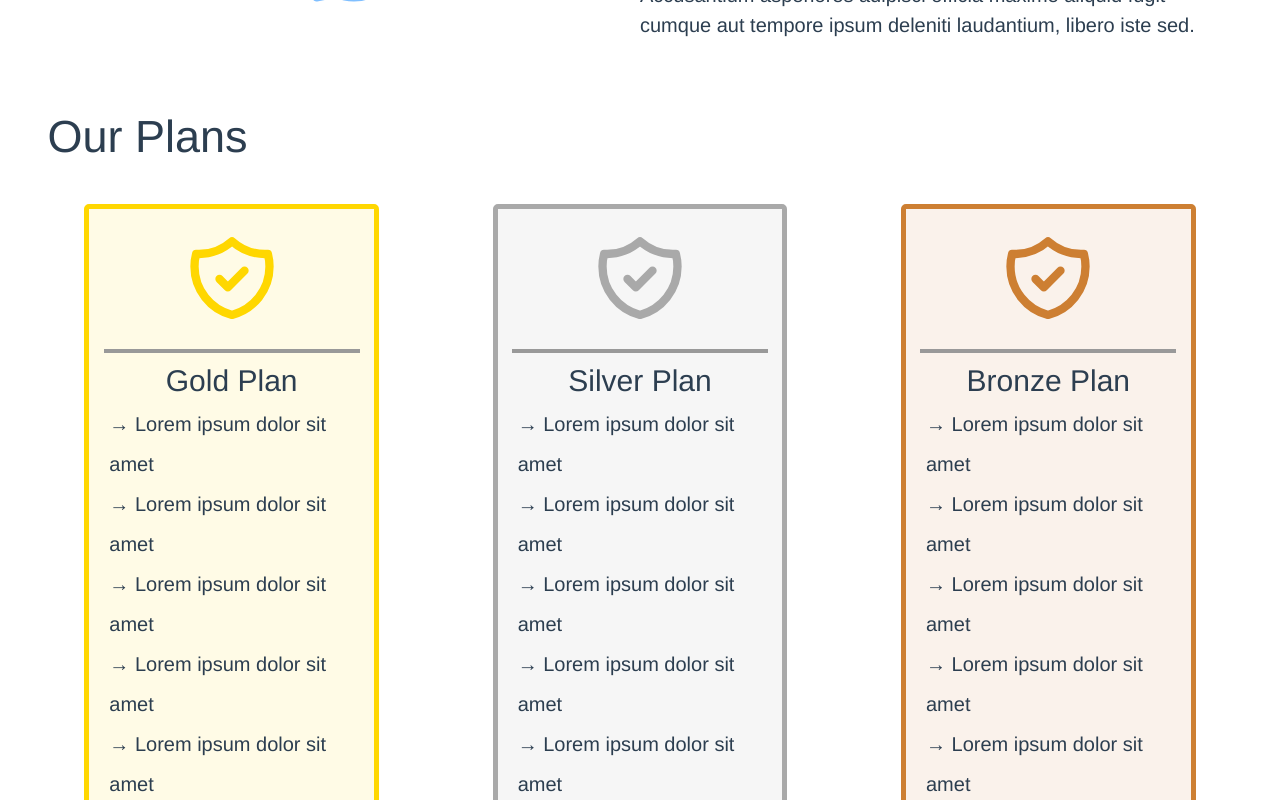
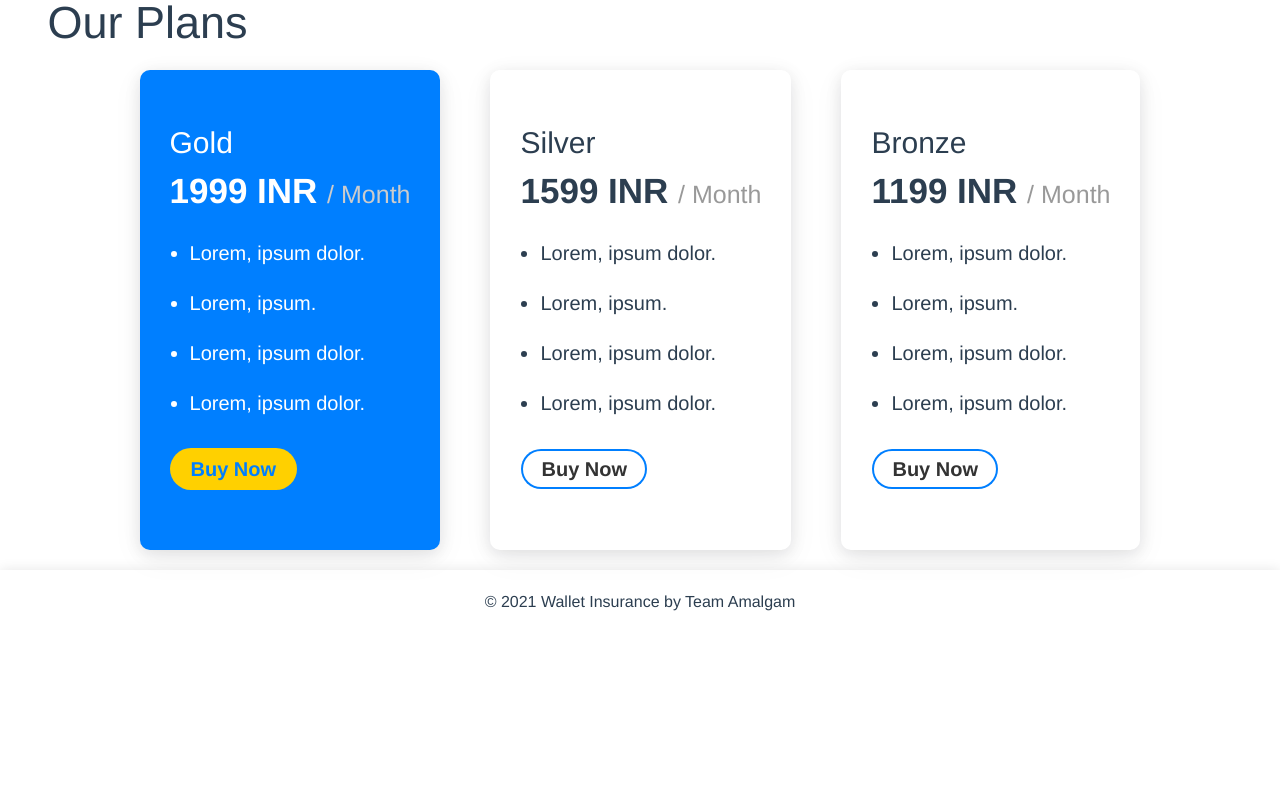
Before and after one commit to Surajit05021997/wallet-insurance, a Vue app: page / in a window 1280 px wide. Shown: the part 1340-2140 px from the top of the page. After the commit the page ends 1984 px from the top, so only its background shows below. Built offline with nearby package versions, Linux system fonts and the light colour scheme.

Commit message:
Added new feature and design changes

```diff
--- a/src/components/AppFeature.vue
+++ b/src/components/AppFeature.vue
@@ -76,7 +76,7 @@ export default {
     margin-bottom:1rem;
   }
   .feature-description p {
-    font-size: 2rem;
+    font-size: 1.8rem;
     line-height: 3rem;
   }
 </style>
--- a/src/components/AppFooter.vue
+++ b/src/components/AppFooter.vue
@@ -3,7 +3,6 @@
     <div class="footer-text">
       <p>&copy; 2021 Wallet Insurance by Team Amalgam</p>
     </div>
-    <div class="empty-block"></div>
   </footer>
 </template>
 
@@ -15,15 +14,12 @@ export default {
 
 <style scoped>
   .footer-text {
-    background: linear-gradient(#fff, #80bfff);
+    /* background: linear-gradient(#fff, #80bfff); */
+    box-shadow: rgb(0 0 0 / 10%) 0px 0px 12px 0px;
     text-align: center;
     padding: 2rem;
   }
   .app-footer p {
-    font-size: 2rem;
-  }
-  .empty-block {
-    height: 1rem;
-    background-color: #007fff;
+    font-size: 1.6rem;
   }
 </style>
--- a/src/components/AppPlans.vue
+++ b/src/components/AppPlans.vue
@@ -3,56 +3,50 @@
     <div class="container">
       <h2>Our Plans</h2>
       <div class="plans">
-        <div class="plan">
-        <div class="plan-card gold-card">
-          <svg xmlns="http://www.w3.org/2000/svg" class="icon icon-gold" fill="none" viewBox="0 0 24 24" stroke="currentColor">
-            <path stroke-linecap="round" stroke-linejoin="round" stroke-width="2" d="M9 12l2 2 4-4m5.618-4.016A11.955 11.955 0 0112 2.944a11.955 11.955 0 01-8.618 3.04A12.02 12.02 0 003 9c0 5.591 3.824 10.29 9 11.622 5.176-1.332 9-6.03 9-11.622 0-1.042-.133-2.052-.382-3.016z" />
-          </svg>
-          <div class="empty-block"></div>
-          <h3>Gold Plan</h3>
+        <div class="plan best-plan">
+          <p class="plan-type">Gold</p>
+          <p class="plan-price">1999 INR <span>/ Month</span></p>
           <ul>
-            <li>&rarr; Lorem ipsum dolor sit amet</li>
-            <li>&rarr; Lorem ipsum dolor sit amet</li>
-            <li>&rarr; Lorem ipsum dolor sit amet</li>
-            <li>&rarr; Lorem ipsum dolor sit amet</li>
-            <li>&rarr; Lorem ipsum dolor sit amet</li>
+            <li>Lorem, ipsum dolor.</li>
+            <li>Lorem, ipsum.</li>
+            <li>Lorem, ipsum dolor.</li>
+            <li>Lorem, ipsum dolor.</li>
           </ul>
-          <router-link :to="{ name: 'BuyPlans', params: { type: 'gold' } }" class="btn">Buy Now</router-link>
-        </div>
+          <router-link
+            :to="{ name: 'BuyPlans', params: { type: 'gold' } }"
+            class="btn"
+            ><strong>Buy Now</strong></router-link
+          >
         </div>
         <div class="plan">
-        <div class="plan-card silver-card">
-          <svg xmlns="http://www.w3.org/2000/svg" class="icon icon-silver" fill="none" viewBox="0 0 24 24" stroke="currentColor">
-            <path stroke-linecap="round" stroke-linejoin="round" stroke-width="2" d="M9 12l2 2 4-4m5.618-4.016A11.955 11.955 0 0112 2.944a11.955 11.955 0 01-8.618 3.04A12.02 12.02 0 003 9c0 5.591 3.824 10.29 9 11.622 5.176-1.332 9-6.03 9-11.622 0-1.042-.133-2.052-.382-3.016z" />
-          </svg>
-          <div class="empty-block"></div>
-          <h3>Silver Plan</h3>
+          <p class="plan-type">Silver</p>
+          <p class="plan-price">1599 INR <span>/ Month</span></p>
           <ul>
-            <li>&rarr; Lorem ipsum dolor sit amet</li>
-            <li>&rarr; Lorem ipsum dolor sit amet</li>
-            <li>&rarr; Lorem ipsum dolor sit amet</li>
-            <li>&rarr; Lorem ipsum dolor sit amet</li>
-            <li>&rarr; Lorem ipsum dolor sit amet</li>
+            <li>Lorem, ipsum dolor.</li>
+            <li>Lorem, ipsum.</li>
+            <li>Lorem, ipsum dolor.</li>
+            <li>Lorem, ipsum dolor.</li>
           </ul>
-          <router-link :to="{ name: 'BuyPlans', params: { type: 'silver' } }" class="btn">Buy Now</router-link>
-        </div>
+          <router-link
+            :to="{ name: 'BuyPlans', params: { type: 'silver' } }"
+            class="btn"
+            ><strong>Buy Now</strong></router-link
+          >
         </div>
         <div class="plan">
-        <div class="plan-card bronze-card">
-          <svg xmlns="http://www.w3.org/2000/svg" class="icon icon-bronze" fill="none" viewBox="0 0 24 24" stroke="currentColor">
-            <path stroke-linecap="round" stroke-linejoin="round" stroke-width="2" d="M9 12l2 2 4-4m5.618-4.016A11.955 11.955 0 0112 2.944a11.955 11.955 0 01-8.618 3.04A12.02 12.02 0 003 9c0 5.591 3.824 10.29 9 11.622 5.176-1.332 9-6.03 9-11.622 0-1.042-.133-2.052-.382-3.016z" />
-          </svg>
-          <div class="empty-block"></div>
-          <h3>Bronze Plan</h3>
+          <p class="plan-type">Bronze</p>
+          <p class="plan-price">1199 INR <span>/ Month</span></p>
           <ul>
-            <li>&rarr; Lorem ipsum dolor sit amet</li>
-            <li>&rarr; Lorem ipsum dolor sit amet</li>
-            <li>&rarr; Lorem ipsum dolor sit amet</li>
-            <li>&rarr; Lorem ipsum dolor sit amet</li>
-            <li>&rarr; Lorem ipsum dolor sit amet</li>
+            <li>Lorem, ipsum dolor.</li>
+            <li>Lorem, ipsum.</li>
+            <li>Lorem, ipsum dolor.</li>
+            <li>Lorem, ipsum dolor.</li>
           </ul>
-          <router-link :to="{ name: 'BuyPlans', params: { type: 'bronze' } }" class="btn">Buy Now</router-link>
-        </div>
+          <router-link
+            :to="{ name: 'BuyPlans', params: { type: 'bronze' } }"
+            class="btn"
+            ><strong>Buy Now</strong></router-link
+          >
         </div>
       </div>
     </div>
@@ -60,9 +54,7 @@
 </template>
 
 <script>
-  export default {
-
-  }
+export default {};
 </script>
 
 <style scoped>
@@ -73,90 +65,80 @@
   max-width: 120rem;
   margin: 0 auto;
 }
+.plans {
+  display: flex;
+  justify-content: center;
+  gap: 5rem;
+}
+.plan {
+  padding: 5rem 3rem;
+  box-shadow: rgba(17, 17, 26, 0.1) 0px 4px 16px, rgba(17, 17, 26, 0.05) 0px 8px 32px;
+  border-radius: 10px;
+  transition: all 0.3s;
+}
+.plan:hover {
+  box-shadow: rgba(17, 17, 26, 0.1) 0px 4px 16px, rgba(17, 17, 26, 0.1) 0px 8px 24px, rgba(17, 17, 26, 0.1) 0px 16px 56px;
+}
+.best-plan {
+  background-color: #007fff;
+  color: #fff;
+}
 .app-plans h2 {
   font-size: 4.5rem;
   margin-bottom: 2rem;
 }
-  .plans {
-    display: grid;
-    grid-template-columns: 1fr 1fr 1fr;
-    gap: 4rem;
-    margin: 4rem 0;
+.plan-type {
+  font-size: 3rem;
+  font-weight: 500;
+  margin: 0;
 }
-  .plan {
-    display: flex;
-    align-items: center;
-    justify-content: center;
+.plan-price {
+  font-size: 3.5rem;
+  font-weight: 700;
+  margin-bottom: 2rem;
 }
-  .plan-card {
-    width: 80%;
-    border-radius: 5px;
-    display: flex;
-    align-items: center;
-    justify-content: center;
-    flex-direction: column;
+span {
+  font-size: 2.5rem;
+  font-weight: 500;
+  color: #999;
+}
+.best-plan span {
+  color: #ccc;
+}
+ul {
+  font-size: 2rem;
+}
+ul li {
+  margin-bottom: 2rem;
+}
+.btn:link,
+.btn:visited {
+  font-size: 2rem;
+  font-weight: 500;
+  color: #333;
+  text-decoration: none;
+  padding: 0.5rem 2rem;
+  margin: 1rem 0;
+  background-color: #fff;
+  box-shadow: inset 0 0 0 0.2rem #007fff;
+  border-radius: 20rem;
   transition: all 0.3s;
 }
-  .gold-card {
-    border: 5px solid #ffd700;
-    background-color: #fffbe6;
-  }
-  .silver-card {
-    border: 5px solid #A9A9A9;
-    background-color: #f6f6f6;
-  }
-  .bronze-card {
-    border: 5px solid #CD7F32;
-    background-color: #faf2eb;
-  }
-  .gold-card:hover {
-    box-shadow: 0 0 30px 0.2px #ffd700;
-  }
-  .silver-card:hover {
-    box-shadow: 0 0 30px 0.2px #A9A9A9;
-  }
-  .bronze-card:hover {
-    box-shadow: 0 0 30px 0.2px #CD7F32;
-  }
-  .icon {
-    width: 10rem;
-    margin: 2rem;
-  }
-  .icon-gold {
-    stroke: #ffd700;
-  }
-  .icon-silver {
-    stroke: #A9A9A9;
-  }
-  .icon-bronze {
-    stroke: #CD7F32;
-  }
-  .empty-block {
-    border: 2px solid #999;
-    width: 90%;
-    margin-bottom: 1rem;
-  }
-  .plan-card h3 {
-    font-size: 3rem;
-  }
-  .plan-card ul li {
-    font-size: 2rem;
-    line-height: 4rem;
-    list-style-type: none;
-  }
-  .btn:link, .btn:visited {
+
+.btn:hover,
+.btn:active {
+  cursor: pointer;
+  box-shadow: inset 0 0 0 0.2rem #007fff;
   background-color: #007fff;
-    padding: 1rem 2rem;
-    margin: 2rem;
-    text-decoration: none;
-    border-radius: 20rem;
-    font-size: 2rem;
   color: #fff;
 }
-  .btn:hover, .btn:active {
-    cursor: pointer;
-    background-color: #fff;
+.best-plan .btn:link, .best-plan .btn:visited {
+  background-color: rgb(255, 208, 0);
+  box-shadow: none;
+  color: #007fff;
+}
+.best-plan .btn:hover, .best-plan .btn:active {
+  box-shadow: none;
   color: #000;
-    box-shadow: inset 0 0 0 0.2rem #007fff;
 }
 </style>
--- a/src/router/index.js
+++ b/src/router/index.js
@@ -4,6 +4,7 @@ import Home from '@/views/Home.vue'
 import Login from '@/views/Login.vue'
 import BuyPlans from '@/views/BuyPlans.vue'
 import Dashboard from '@/views/Dashboard'
+import PaymentOption from '@/views/PaymentOption.vue'
 
 Vue.use(VueRouter)
 
@@ -27,6 +28,11 @@ const routes = [
     path: '/dashboard',
     name:'Dashboard',
     component: Dashboard,
+  },
+  {
+    path: '/paymentOption',
+    name:'PaymentOption',
+    component: PaymentOption,
   }
 ]
 
--- a/src/views/BuyPlans.vue
+++ b/src/views/BuyPlans.vue
@@ -12,7 +12,8 @@
             <label>Email</label>
             <input type="email">
           </div>
-          <button class="btn">Continue to payment</button>
+          <!-- <button class="btn">Continue to payment</button> -->
+          <router-link class="btn" :to="{ name: 'PaymentOption'}">Continue to payment</router-link>
         </form>
         <div class="summery-display">
           <p>
--- a/src/views/Login.vue
+++ b/src/views/Login.vue
@@ -99,19 +99,22 @@ export default {
   font-size: 1.5rem;
 }
 .btn {
-  font-size: 2rem;
-  background-color: #007fff;
-  color: #444;
-  letter-spacing: 0.5rem;
-  border-style: none;
-  border-radius: 100rem;
-  padding: 0 3rem;
-  font-weight: 500;
-  transition: color 0.2s;
-}
-.btn:hover {
-  color:#fff;
-}
+    background-color: #007fff;
+    padding: 0 2rem;
+    margin: 2rem;
+    margin-left: 0;
+    text-decoration: none;
+    border-style: none;
+    border-radius: 20rem;
+    font-size: 2rem;
+    color: #fff;
+  }
+  .btn:hover {
+    cursor: pointer;
+    background-color: #fff;
+    color: #000;
+    box-shadow: inset 0 0 0 0.2rem #007fff;
+  }
 @media screen and (max-width: 768px) {
   .login-card {
     grid-template-columns: 1fr;
--- /dev/null
+++ b/src/views/PaymentOption.vue
@@ -0,0 +1,78 @@
+<template>
+  <div class="container">
+    <div>
+      <div class="option" @click="toggle(1)">
+        <p>Credit or Debit Card</p>
+        <div :class= "visible_1? 'viisible':'not-visible'">
+          Details
+        </div>
+      </div>
+    </div>
+    <div>
+      <div class="option" @click="toggle(2)">
+        <p>UPI</p>
+        <div :class= "visible_2? 'viisible':'not-visible'">Details</div>
+      </div>
+
+    </div>
+    <div>
+      <div class="option" @click="toggle(3)">
+        <p>Net Banking</p>
+        <div :class= "visible_3? 'viisible':'not-visible'">Details</div>
+      </div>
+
+    </div>
+  </div>
+</template>
+
+<script>
+export default {
+  data() {
+    return {
+      visible_1: false,
+      visible_2: false,
+      visible_3: false,
+    }
+  },
+  methods: {
+    toggle(option) {
+      if(option === 1) {
+        this.visible_1 = !this.visible_1;
+        this.visible_2 = false;
+        this.visible_3 = false;
+      }
+      else if(option === 2) {
+        this.visible_2 = !this.visible_2;
+        this.visible_1 = false;
+        this.visible_3 = false;
+      }
+      else {
+        this.visible_3 = !this.visible_3;
+        this.visible_1 = false;
+        this.visible_2 = false;
+      }
+    }
+  }
+};
+</script>
+
+<style scoped>
+.container {
+  max-width: 120rem;
+  margin: 5rem auto;
+  padding: 0 2rem;
+}
+.option {
+  border: 1px solid #aaa;
+  border-radius: 10px;
+  font-size: 2rem;
+  margin-bottom: 1rem;
+  padding: 1rem 2rem;
+}
+.option:hover {
+  cursor: pointer;
+}
+.not-visible {
+  display: none;
+}
+</style>
```
Also changed, not shown: src/components/AppNavbar.vue (+24 -5 lines), src/components/HeroHeader.vue (+8 -9 lines), src/assets/landing-page-img.png (added), 1 other file (tests, documents, lock files or other folders). Lines whose indentation alone changed are shown as unchanged.
